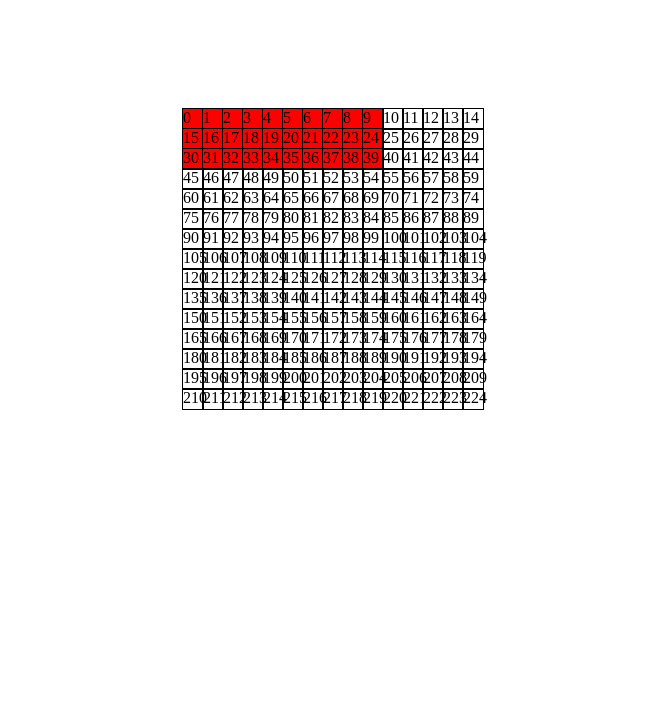
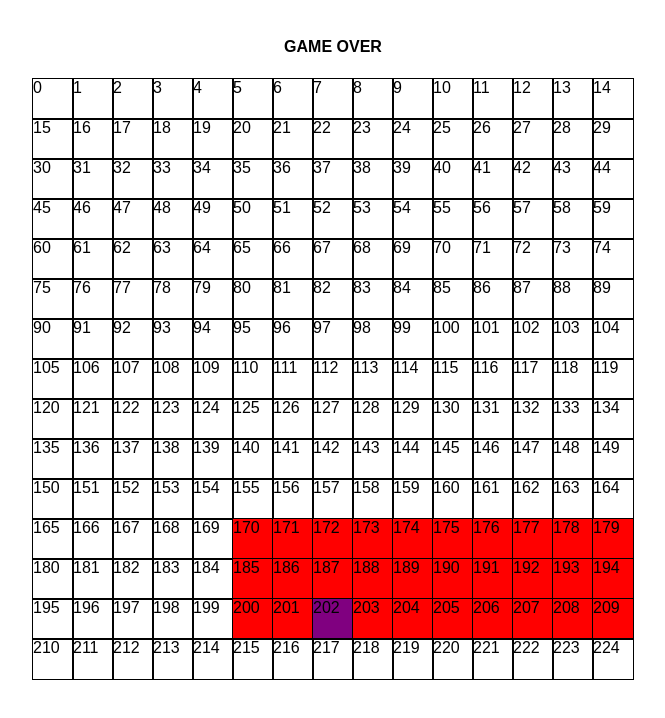
Before and after one commit to voskoboev/Space-Invaders-Game, a website built with Parcel: page src/index.html in a window 1280 px wide. Shown: the whole page, without its empty margins (307-972 px from the left). Built offline with nearby package versions, Linux system fonts and the light colour scheme.

Commit message:
Added moving shooter, invaders, game over limits.

```diff
--- a/src/index.css
+++ b/src/index.css
@@ -1,12 +1,22 @@
 body {
+  font-family: Arial, Helvetica, sans-serif;
   display: flex;
   justify-content: center;
-  padding-top: 100px;
+  padding-top: 30px;
+  align-items: center;
+  flex-direction: column;
+}
+
+.result {
+  margin-bottom: 20px;
+  text-transform: uppercase;
+  font-weight: 700;
+  height: 20px;
 }
 
 .field {
-  width: 300px;
-  height: 300px;
+  width: 600px;
+  height: 600px;
   border: 1px solid #000;
 
   display: flex;
@@ -14,11 +24,15 @@ body {
 }
 
 .section {
-  width: 20px;
-  height: 20px;
-  outline: 1px solid black
+  width: 40px;
+  height: 40px;
+  outline: 1px solid black;
 }
 
 .invader {
   background-color: red;
 }
+
+.shooter {
+  background-color: purple;
+}
--- a/src/index.html
+++ b/src/index.html
@@ -10,6 +10,7 @@
   <script src="./index.ts" defer></script>
 </head>
 <body>
+  <div class="result"></div>
   <div class="field"></div>
 </body>
 </html>
--- a/src/index.ts
+++ b/src/index.ts
@@ -1,5 +1,12 @@
 
-const field: HTMLElement = document.querySelector('.field')
+const field: HTMLElement = document.querySelector('.field'),
+  result: HTMLElement = document.querySelector('.result')
+
+let currentShooterIndex: number = 202,
+  width: number = 15,
+  direction: number = 1,
+  invadersId: number,
+  goingRight: boolean = true
 
 for (let i = 0; i < 225; i++) {
   const elemSection: HTMLElement = document.createElement('div')
@@ -14,7 +21,6 @@ const sectionsArr: Element[] = Array.from(sections)
 
 console.log(typeof sectionsArr[1]);
 
-
 const invaders: number[] = []
 
 for (let i = 0; i <= 39; i++) {
@@ -25,6 +31,7 @@ for (let i = 0; i <= 39; i++) {
 
 console.log(invaders);
 
+const draw: Function = (): void => {
   invaders.forEach(i => {
     sectionsArr[i].classList.add('invader')
   })
@@ -32,3 +39,81 @@ invaders.forEach(i => {
   // for (let i = 0; i < invaders.length; i++) {
   //   sectionsArr[invaders[i]].classList.add('specific')
   // }
+}
+
+draw()
+
+const remove: Function = (): void => {
+  invaders.forEach(i => {
+    sectionsArr[i].classList.remove('invader')
+  })
+
+  // for (let i = 0; i < invaders.length; i++) {
+  //   sectionsArr[invaders[i]].classList.remove('specific')
+  // }
+}
+
+sections[currentShooterIndex].classList.add('shooter')
+
+const moveShooter = (ev: KeyboardEvent): void => { // сделать типы для этой функции
+  sections[currentShooterIndex].classList.remove('shooter')
+
+  switch (ev.key) {
+    case 'ArrowLeft':
+      if (currentShooterIndex % width !== 0) currentShooterIndex -= 1
+      break
+    case 'ArrowRight':
+      if (currentShooterIndex % width < width - 1) currentShooterIndex += 1
+      break
+  }
+
+  sections[currentShooterIndex].classList.add('shooter')
+}
+
+document.addEventListener('keydown', moveShooter)
+
+const moveInvaders = () => {
+  const leftEdge: boolean = invaders[0] % width === 0
+  const rightEdge: boolean = invaders[invaders.length - 1] % width === width - 1
+
+  remove()
+
+  if (rightEdge && goingRight) {
+    for (let i = 0; i < invaders.length; i++) {
+      invaders[i] += width + 1
+      direction = -1
+
+      goingRight = false
+    }
+  }
+
+  if (leftEdge && !goingRight) {
+    for (let i = 0; i < invaders.length; i++) {
+      invaders[i] += width - 1
+      direction = 1
+
+      goingRight = true
+    }
+  }
+
+  for (let i = 0; i < invaders.length; i++) {
+    invaders[i] += direction
+  }
+
+  draw()
+
+  if (sections[currentShooterIndex].classList.contains('invader') // заменить переменной
+    && sections[currentShooterIndex].classList.contains('shooter')
+  ) {
+    clearInterval(invadersId)
+    result.innerHTML = 'game over'
+  }
+
+  for (let i =0; i < invaders.length; i++) {
+    if (invaders[i] > sections.length) {
+
+    }
+  }
+}
+
+invadersId = setInterval(moveInvaders, 20)
```
Lines whose indentation alone changed are shown as unchanged.
